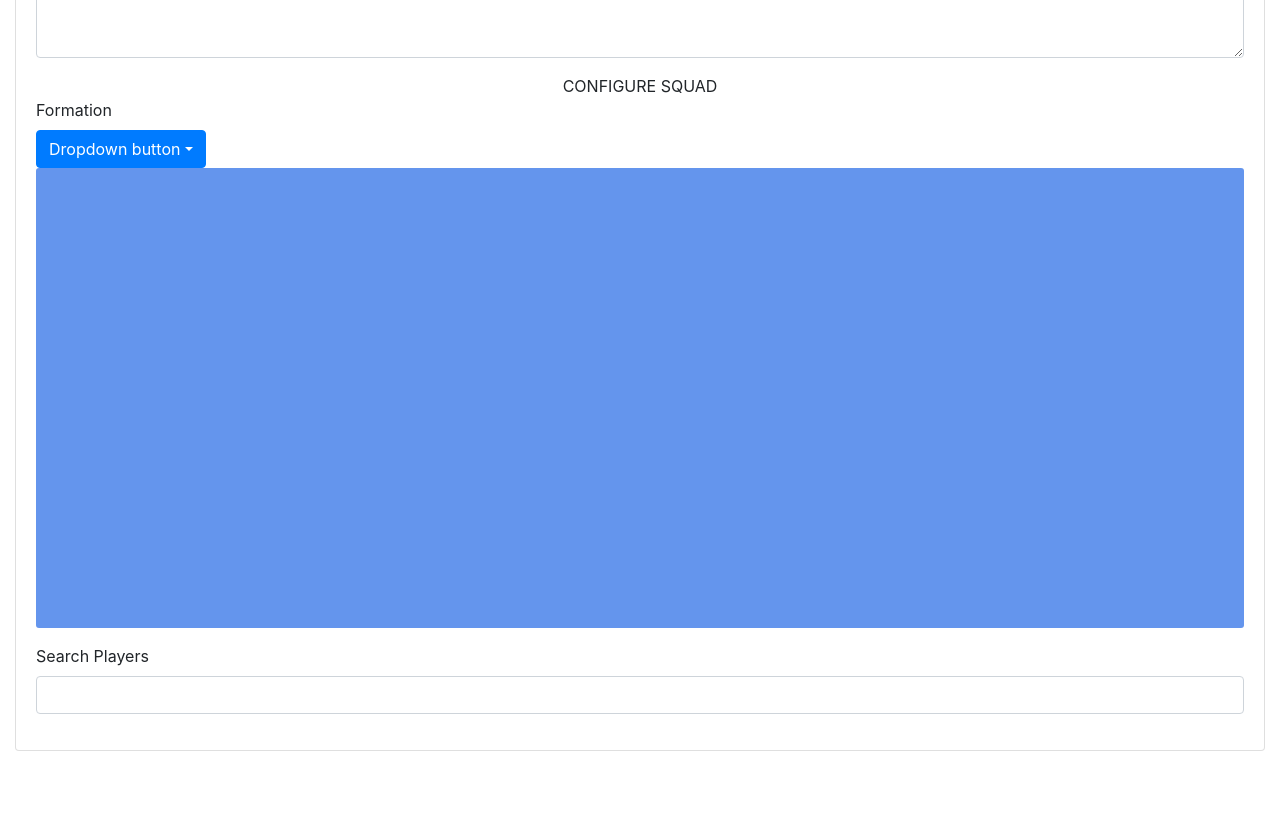
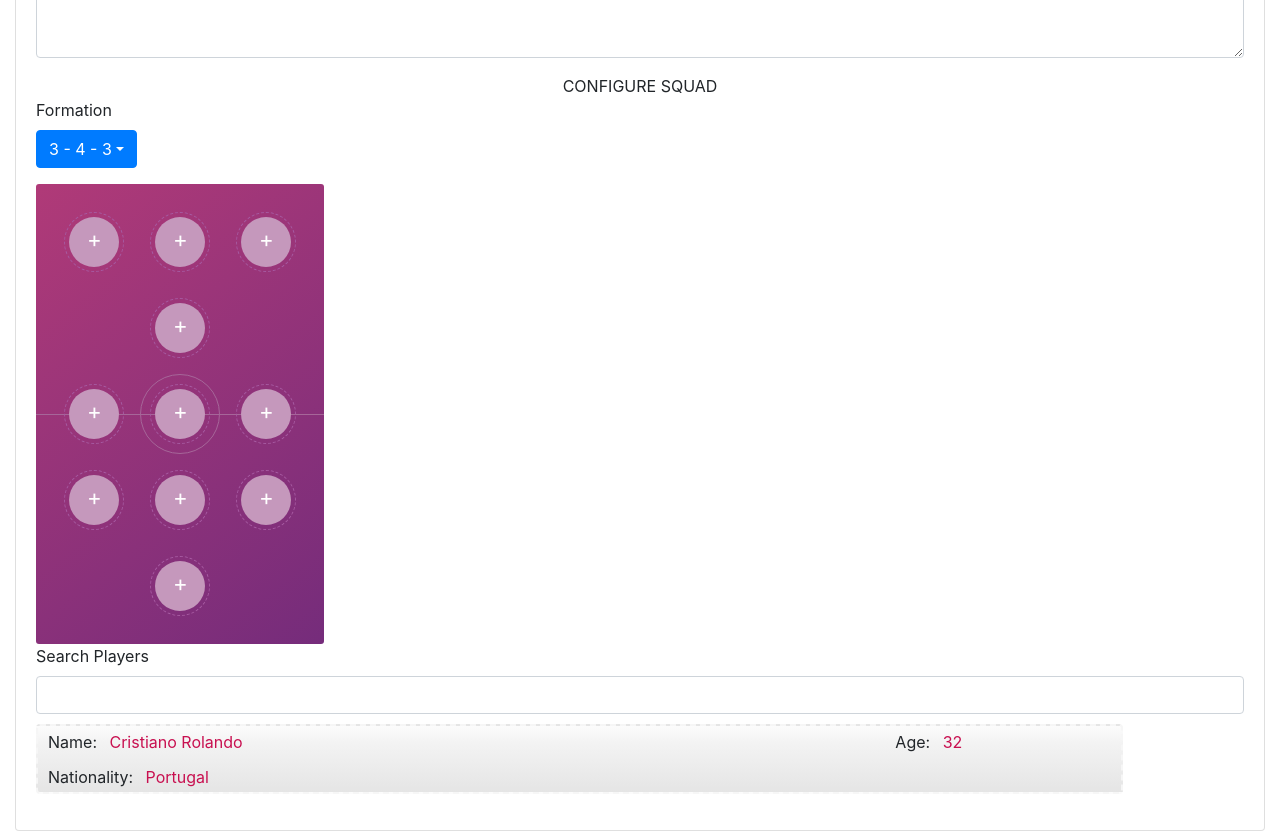
Before and after one commit to andre1828/squad_management_tool, a React (Create React App) app: page /create-team in a window 1280 px wide. Shown: the part 660-1491 px from the top of the page. Before the commit the page ends 1411 px from the top, so only its background shows below. Built offline with nearby package versions, Linux system fonts and the light colour scheme.

Commit message:
implement configure squad section

```diff
--- a/src/Components/CreateTeam/CreateTeam.js
+++ b/src/Components/CreateTeam/CreateTeam.js
@@ -1,9 +1,11 @@
 import Form from "react-bootstrap/Form";
-import { InputGroup } from "react-bootstrap";
+import { InputGroup, Row, Col, ListGroup } from "react-bootstrap";
 import Card from "react-bootstrap/Card";
 import DropdownButton from "react-bootstrap/DropdownButton";
 import Dropdown from "react-bootstrap/Dropdown";
 import Field from './../Field/Field.js'
+import './createTeam.scss'
+import Container from "react-bootstrap/Container";
 
 function CreateTeam() {
     return (
@@ -35,16 +37,30 @@ function CreateTeam() {
                 <Card.Text className="text-center">CONFIGURE SQUAD</Card.Text>
                 <Form.Group>
                     <Form.Label>Formation</Form.Label>
-                    <DropdownButton id="dropdown-basic-button" title="Dropdown button">
-                        <Dropdown.Item href="#/action-1">Action</Dropdown.Item>
-                        <Dropdown.Item href="#/action-2">Another action</Dropdown.Item>
-                        <Dropdown.Item href="#/action-3">Something else</Dropdown.Item>
+                    <DropdownButton id="dropdown-basic-button" title="3 - 4 - 3">
+                        <Dropdown.Item value="3-2-2-3">3 - 2 - 2 - 3</Dropdown.Item>
+                        <Dropdown.Item value="3-2-3-1">3 - 2 - 3 - 1</Dropdown.Item>
+                        <Dropdown.Item value="3-4-3">3 - 4 - 3</Dropdown.Item>
+                        <Dropdown.Item value="3-5-2">3 - 5 - 2</Dropdown.Item>
+                        <Dropdown.Item value="4-2-3-1">4 - 2 - 3 - 1</Dropdown.Item>
+                        <Dropdown.Item value="4-3-1-1">4 - 3 - 1 - 1</Dropdown.Item>
+                        <Dropdown.Item value="4-3-2">4 - 3 - 2</Dropdown.Item>
+                        <Dropdown.Item value="4-4-2">4 - 4 - 2</Dropdown.Item>
+                        <Dropdown.Item value="4-5-1">4 - 5 - 1</Dropdown.Item>
+                        <Dropdown.Item value="5-4-1">5 - 4 -1</Dropdown.Item>
                     </DropdownButton>
-                    <Field/>
                 </Form.Group>
+                <Field />
                 <Form.Group>
                     <Form.Label>Search Players</Form.Label>
-                    <Form.Control type="text"/>
+                    <Form.Control type="text" />
+                    <ListGroup className="player-list">
+                        <ListGroup.Item className="player">
+                            <p>Name: <span className="value">Cristiano Rolando</span></p>
+                            <p>Age: <span className="value">32</span> </p>
+                            <p>Nationality: <span className="value">Portugal</span></p>
+                        </ListGroup.Item>
+                    </ListGroup>
                 </Form.Group>
             </Card.Body>
         </Card>
--- /dev/null
+++ b/src/Components/CreateTeam/createTeam.scss
@@ -0,0 +1,31 @@
+.flex {
+    display: flex;
+    line-height: 2;
+}
+
+.player-list {
+    background-color: transparent;
+    width: 90%;
+
+    .player {
+        background: rgb(252, 252, 252);
+        background: linear-gradient(
+            180deg,
+            rgba(252, 252, 252, 1) 0%,
+            rgba(243, 243, 243, 1) 25%,
+            rgba(229, 229, 229, 1) 100%
+        );
+        height: 70px;
+        border: 2px dashed #f6f6f6;
+        padding: 4px 14px 23px 10px;
+        margin-top: 10px;
+        display: grid;
+        grid-template-columns: 80% 20%;
+        grid-template-rows: 35px 25px;
+    }
+}
+
+.value {
+    color: #c81050;
+    margin-left: 0.5em;
+}
--- a/src/Components/Field/Field.js
+++ b/src/Components/Field/Field.js
@@ -2,7 +2,21 @@ import './Field.scss'
 
 function Field() {
     return (
-        <div className="field"></div>
+        <div className="field">
+            <div className="field-line"></div>
+            <div className="field-center-circle"></div>
+            <div className="field-player-position row-1"></div>
+            <div className="field-player-position row-1"></div>
+            <div className="field-player-position row-1"></div>
+            <div className="field-player-position row-2 middle"></div>
+            <div className="field-player-position row-3"></div>
+            <div className="field-player-position row-3"></div>
+            <div className="field-player-position row-3"></div>
+            <div className="field-player-position row-4"></div>
+            <div className="field-player-position row-4"></div>
+            <div className="field-player-position row-4"></div>
+            <div className="field-player-position row-5 middle"></div>
+        </div>
     )
 }
 
--- a/src/Components/Field/Field.scss
+++ b/src/Components/Field/Field.scss
@@ -1,5 +1,84 @@
 .field {
+    background: rgb(176, 58, 120);
+    background: linear-gradient(142deg, rgba(176, 58, 120, 1) 0%, rgba(117, 44, 123, 1) 100%);
+    max-width: 288px;
     height: 460px;
-    background-color: cornflowerblue;
+    position: relative;
+    padding: 15px;
     border-radius: 3px;
+    display: grid;
+    grid-template-rows: 1fr 1fr 1fr 1fr 1fr;
+    grid-template-columns: 1fr 1fr 1fr;
+    justify-content: space-evenly;
+
+    --field-marking-color: #a66699;
 }
+
+.field-line {
+    position: absolute;
+    top: 230px;
+    border-bottom: 0.1px solid var(--field-marking-color);
+    width: 100%;
+    height: 1px;
+}
+
+.field-center-circle {
+    position: absolute;
+    top: 190px;
+    left: calc(50% - 40px);
+    border: 1px solid var(--field-marking-color);
+    width: 80px;
+    height: 80px;
+    border-radius: 50%;
+}
+
+.field-player-position {
+    background-color: #c598bc;
+    width: 50px;
+    height: 50px;
+    border-radius: 50%;
+    position: relative;
+    justify-self: center;
+    align-self: center;
+}
+
+.field-player-position::before {
+    color: #ffffff;
+    content: "+";
+    font-size: 1.4rem;
+    margin-left: calc(50% - 7px);
+    line-height: 2;
+}
+
+.field-player-position::after {
+    content: "";
+    display: block;
+    position: absolute;
+    top: 0;
+    bottom: 0;
+    left: 0;
+    right: 0;
+    border-radius: 50%;
+    border: 1px dashed #a65aa1;
+    margin: -5px;
+}
+
+.middle {
+    grid-column-start: 2;
+}
+
+.row-1 {
+    grid-row-start: 1;
+}
+.row-2 {
+    grid-row-start: 2;
+}
+.row-3 {
+    grid-row-start: 3;
+}
+.row-4 {
+    grid-row-start: 4;
+}
+.row-5 {
+    grid-row-start: 5;
+}
--- a/src/Components/Top5/Top5.js
+++ b/src/Components/Top5/Top5.js
@@ -19,22 +19,22 @@ function Top5() {
             </Card.Header>
             <Card.Body>
                 <Card.Title>Hightest Average Age</Card.Title>
-                <ListGroup>
+                <ListGroup className="age-average-list">
 
                     {
                         hightestAverageAge.map(team => (
-                            <ListGroup.Item key={team.team_key}>
+                            <ListGroup.Item className="age-average" key={team.team_key}>
                                 <Card.Text>{team.team_name}</Card.Text>
                                 <Card.Text>{team.team_average_age}</Card.Text>
                             </ListGroup.Item>
                         ))}
                 </ListGroup>
                 <Card.Title>Lowest Average Age</Card.Title>
-                <ListGroup>
+                <ListGroup className="age-average-list">
 
                     {
                         lowestAverageAge.map(team => (
-                            <ListGroup.Item key={team.team_key}>
+                            <ListGroup.Item className="age-average" key={team.team_key}>
                                 <Card.Text>{team.team_name}</Card.Text>
                                 <Card.Text>{team.team_average_age}</Card.Text>
                             </ListGroup.Item>
--- a/src/Components/Top5/Top5.scss
+++ b/src/Components/Top5/Top5.scss
@@ -1,10 +1,9 @@
-.list-group {
+.age-average-list {
     padding: 0.2rem;
     background-color: #e9e3e8;
     border-radius: 10px;
-}
 
-.list-group-item {
+    .age-average {
         border-radius: 10px;
 
         &:not(:first-child) {
@@ -20,3 +19,4 @@
             padding-bottom: 11.5px;
         }
     }
+}
```
Lines whose indentation alone changed are shown as unchanged.
